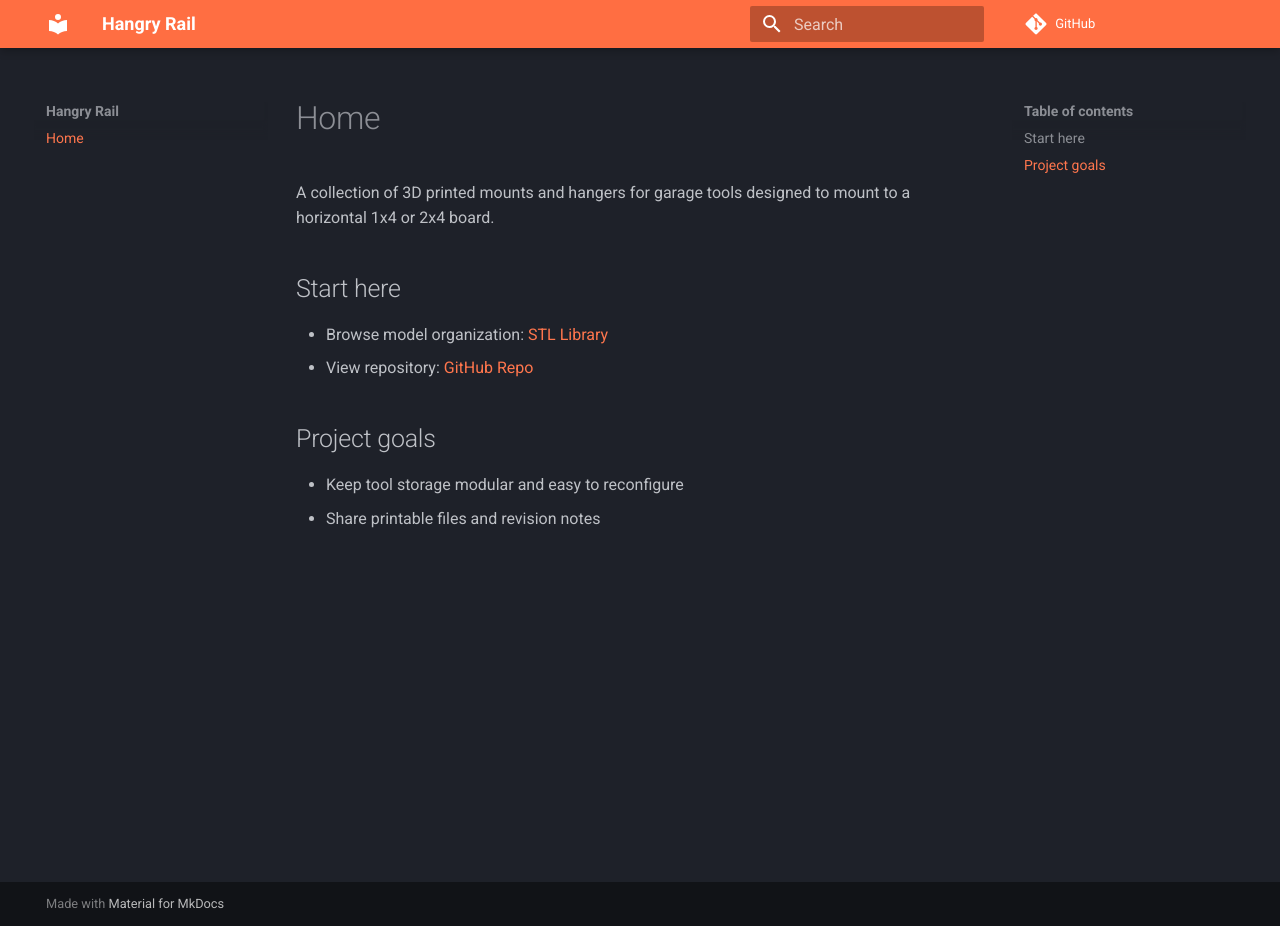
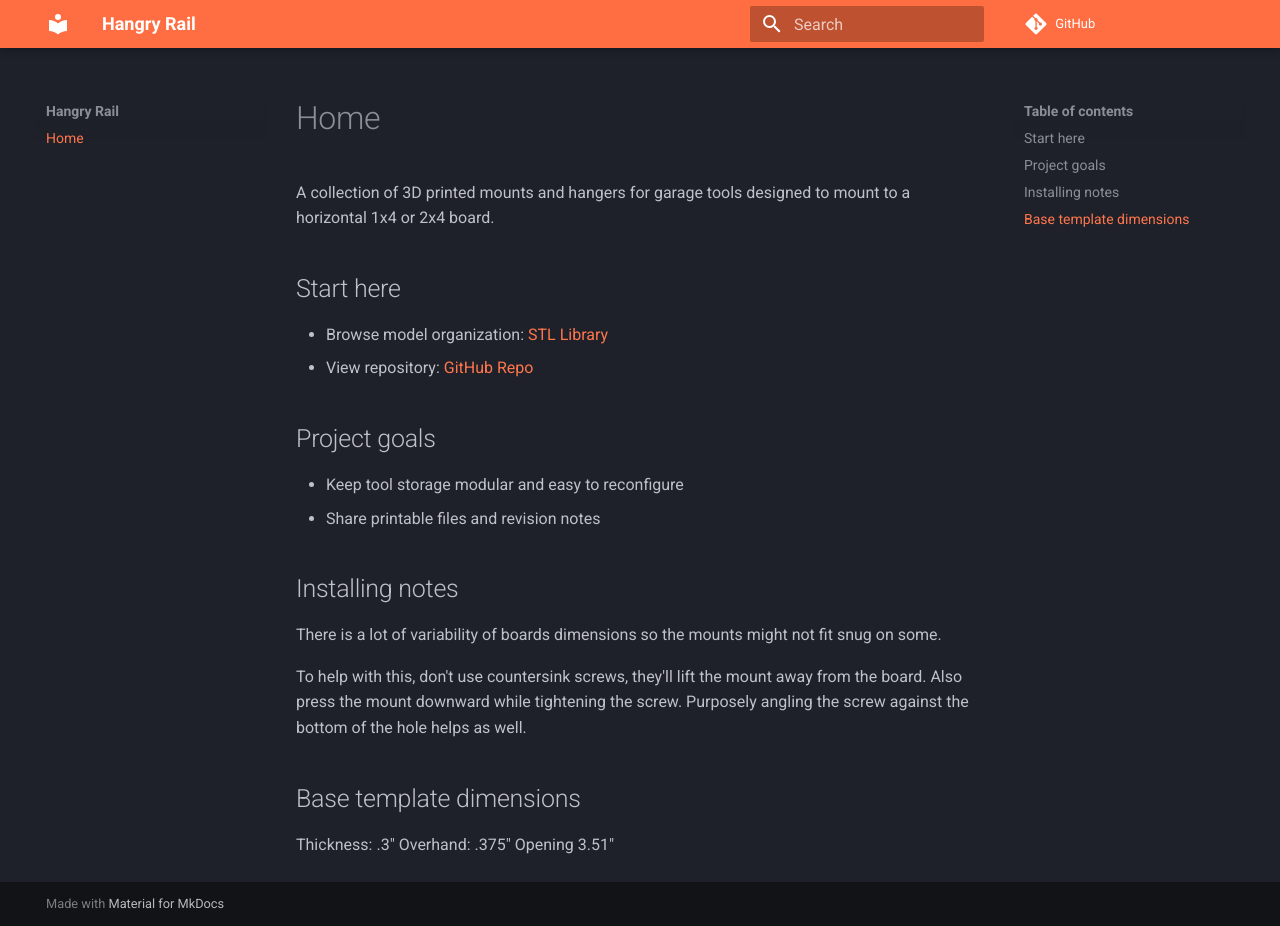
Before and after one commit to sudo-robot-destroy/hangry_rail, an MkDocs documentation site: the page built from src/index.md, in a window 1280 px wide and 926 px high. Built offline with MkDocs 1.6.1 and Material for MkDocs 9.7.7, drawn with Linux system fonts in a browser that asks for light colours; comment, search, counter and statistics services are not loaded.

Commit message:
add note

```diff
--- a/docs/search/search_index.json
+++ b/docs/search/search_index.json
@@ -1 +1 @@
-{"config":{"lang":["en"],"separator":"[\\s\\-]+","pipeline":["stopWordFilter"],"fields":{"title":{"boost":1000.0},"text":{"boost":1.0},"tags":{"boost":1000000.0}}},"docs":[{"location":"","title":"Home","text":"<p>A collection of 3D printed mounts and hangers for garage tools designed to mount to a horizontal 1x4 or 2x4 board.</p>"},{"location":"#start-here","title":"Start here","text":"<ul> <li>Browse model organization: STL Library</li> <li>View repository: GitHub Repo</li> </ul>"},{"location":"#project-goals","title":"Project goals","text":"<ul> <li>Keep tool storage modular and easy to reconfigure</li> <li>Share printable files and revision notes</li> </ul>"}]}
+{"config":{"lang":["en"],"separator":"[\\s\\-]+","pipeline":["stopWordFilter"],"fields":{"title":{"boost":1000.0},"text":{"boost":1.0},"tags":{"boost":1000000.0}}},"docs":[{"location":"","title":"Home","text":"<p>A collection of 3D printed mounts and hangers for garage tools designed to mount to a horizontal 1x4 or 2x4 board.</p>"},{"location":"#start-here","title":"Start here","text":"<ul> <li>Browse model organization: STL Library</li> <li>View repository: GitHub Repo</li> </ul>"},{"location":"#project-goals","title":"Project goals","text":"<ul> <li>Keep tool storage modular and easy to reconfigure</li> <li>Share printable files and revision notes</li> </ul>"},{"location":"#installing-notes","title":"Installing notes","text":"<p>There is a lot of variability of boards dimensions so the mounts might not fit snug on some. </p> <p>To help with this, don't use countersink screws, they'll lift the mount away from the board. Also press the mount downward while tightening the screw. Purposely angling the screw against the bottom of the hole helps as well. </p>"},{"location":"#base-template-dimensions","title":"Base template dimensions","text":"<p>Thickness: .3\" Overhand: .375\" Opening 3.51\" </p>"}]}
--- a/src/index.md
+++ b/src/index.md
@@ -9,3 +9,13 @@ A collection of 3D printed mounts and hangers for garage tools designed to mount
 
 - Keep tool storage modular and easy to reconfigure
 - Share printable files and revision notes
+
+## Installing notes
+There is a lot of variability of boards dimensions so the mounts might not fit snug on some.
+
+To help with this, don't use countersink screws, they'll lift the mount away from the board. Also press the mount downward while tightening the screw. Purposely angling the screw against the bottom of the hole helps as well.
+
+## Base template dimensions
+Thickness: .3"
+Overhand: .375"
+Opening 3.51"
```
Also changed, not shown: docs/index.html (+51 -0 lines).
